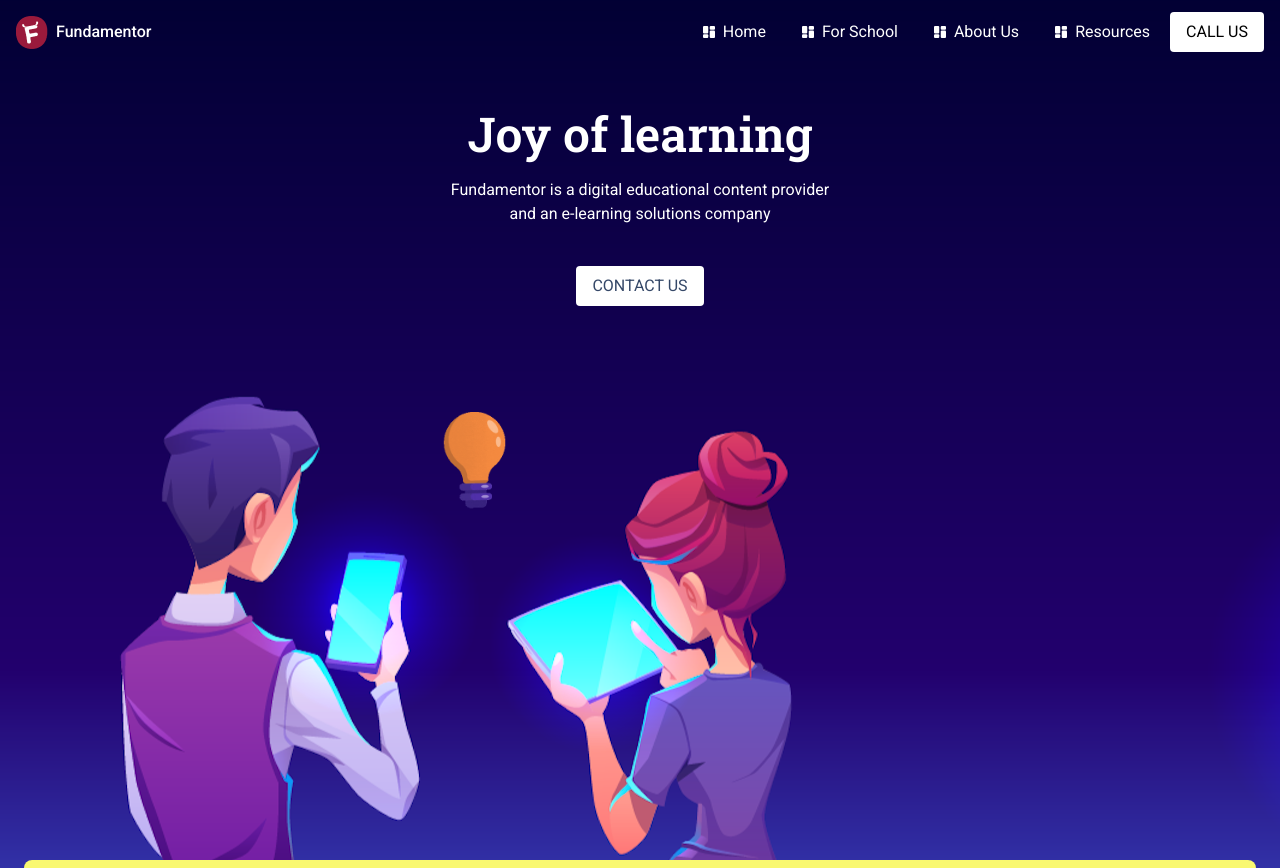
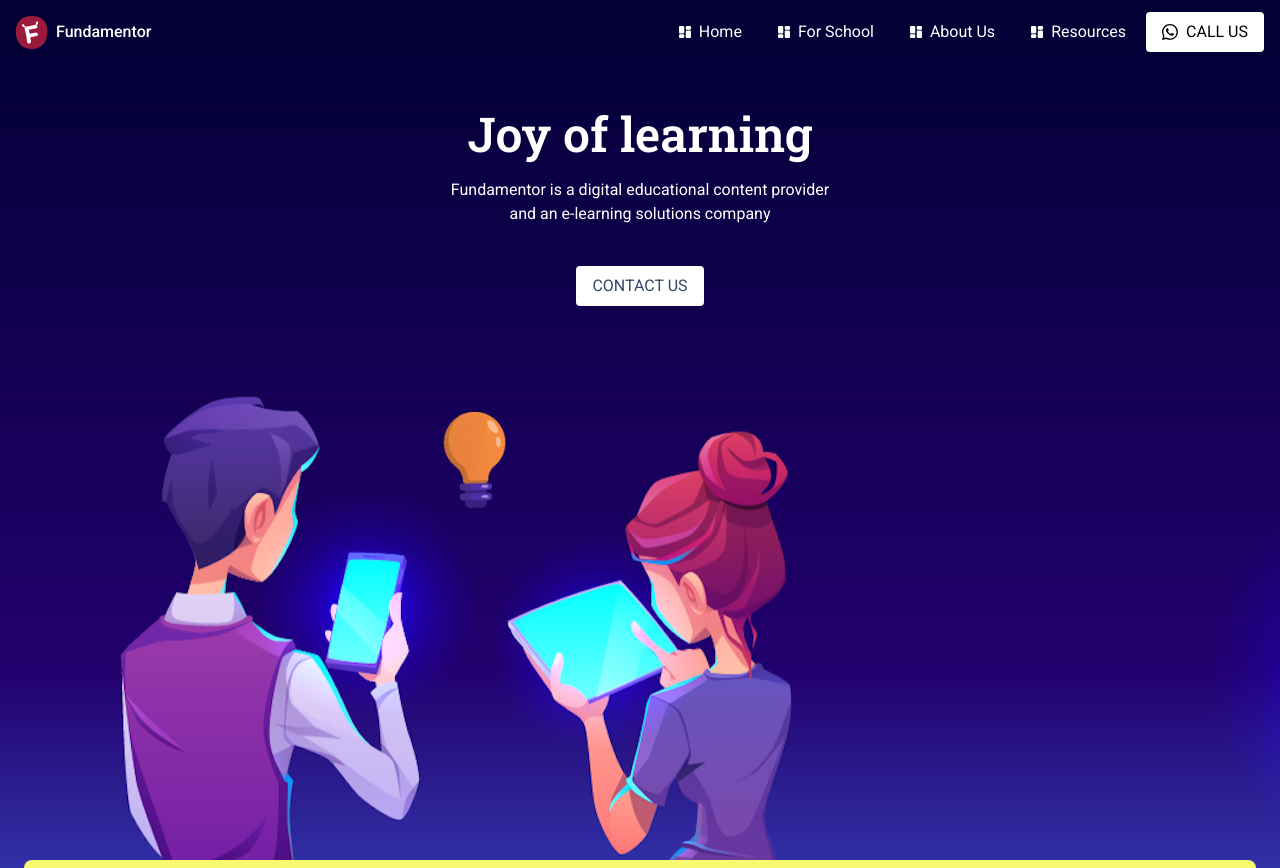
Before and after one commit to Fmentor/fundamentor-website, a website: page index.html in a window 1280 px wide. Shown: the top 868 px of the page. Drawn offline with Linux system fonts and the light colour scheme.

Commit message:
Update index.html

```diff
--- a/index.html
+++ b/index.html
@@ -116,7 +116,9 @@
             </a>
           </li>
           <li class="">
-            <a href="#" class="bg-white px-4 py-2 uppercase hover:bg-blueDark hover:text-white rounded inline-flex max-md:ml-3">Call Us</a>
+            <a  href="https://wa.me/9529564517" class="bg-white px-4 py-2 uppercase hover:bg-blueDark hover:text-white rounded inline-flex max-md:ml-3 items-center gap-2"> <svg xmlns="http://www.w3.org/2000/svg" width="16" height="16" fill="currentColor" class="bi bi-whatsapp" viewBox="0 0 16 16">
+              <path d="M13.601 2.326A7.85 7.85 0 0 0 7.994 0C3.627 0 .068 3.558.064 7.926c0 1.399.366 2.76 1.057 3.965L0 16l4.204-1.102a7.9 7.9 0 0 0 3.79.965h.004c4.368 0 7.926-3.558 7.93-7.93A7.9 7.9 0 0 0 13.6 2.326zM7.994 14.521a6.6 6.6 0 0 1-3.356-.92l-.24-.144-2.494.654.666-2.433-.156-.251a6.56 6.56 0 0 1-1.007-3.505c0-3.626 2.957-6.584 6.591-6.584a6.56 6.56 0 0 1 4.66 1.931 6.56 6.56 0 0 1 1.928 4.66c-.004 3.639-2.961 6.592-6.592 6.592m3.615-4.934c-.197-.099-1.17-.578-1.353-.646-.182-.065-.315-.099-.445.099-.133.197-.513.646-.627.775-.114.133-.232.148-.43.05-.197-.1-.836-.308-1.592-.985-.59-.525-.985-1.175-1.103-1.372-.114-.198-.011-.304.088-.403.087-.088.197-.232.296-.346.1-.114.133-.198.198-.33.065-.134.034-.248-.015-.347-.05-.099-.445-1.076-.612-1.47-.16-.389-.323-.335-.445-.34-.114-.007-.247-.007-.38-.007a.73.73 0 0 0-.529.247c-.182.198-.691.677-.691 1.654s.71 1.916.81 2.049c.098.133 1.394 2.132 3.383 2.992.47.205.84.326 1.129.418.475.152.904.129 1.246.08.38-.058 1.171-.48 1.338-.943.164-.464.164-.86.114-.943-.049-.084-.182-.133-.38-.232"/>
+            </svg> Call Us</a>
           </li>
         </ul>
       </nav>
@@ -144,7 +146,7 @@
         <p class="text-bodyTextColor font-roboto leading-normal">We ignite the joy of learning by crafting interactive
           and visually appealing experiences that captivate learners. Through engaging scenarios and narratives, we
           invite learners to actively participate in their learning journey. Through gamification, videos and
-          story-telling, we foster curiosity and satisfaction in learners are they explore and master new skills. We
+          story-telling, we foster curiosity and satisfaction in learners as they explore and master new skills. We
           turn each learning activity into an adventure.</p>
       </div>
     </section>
```
